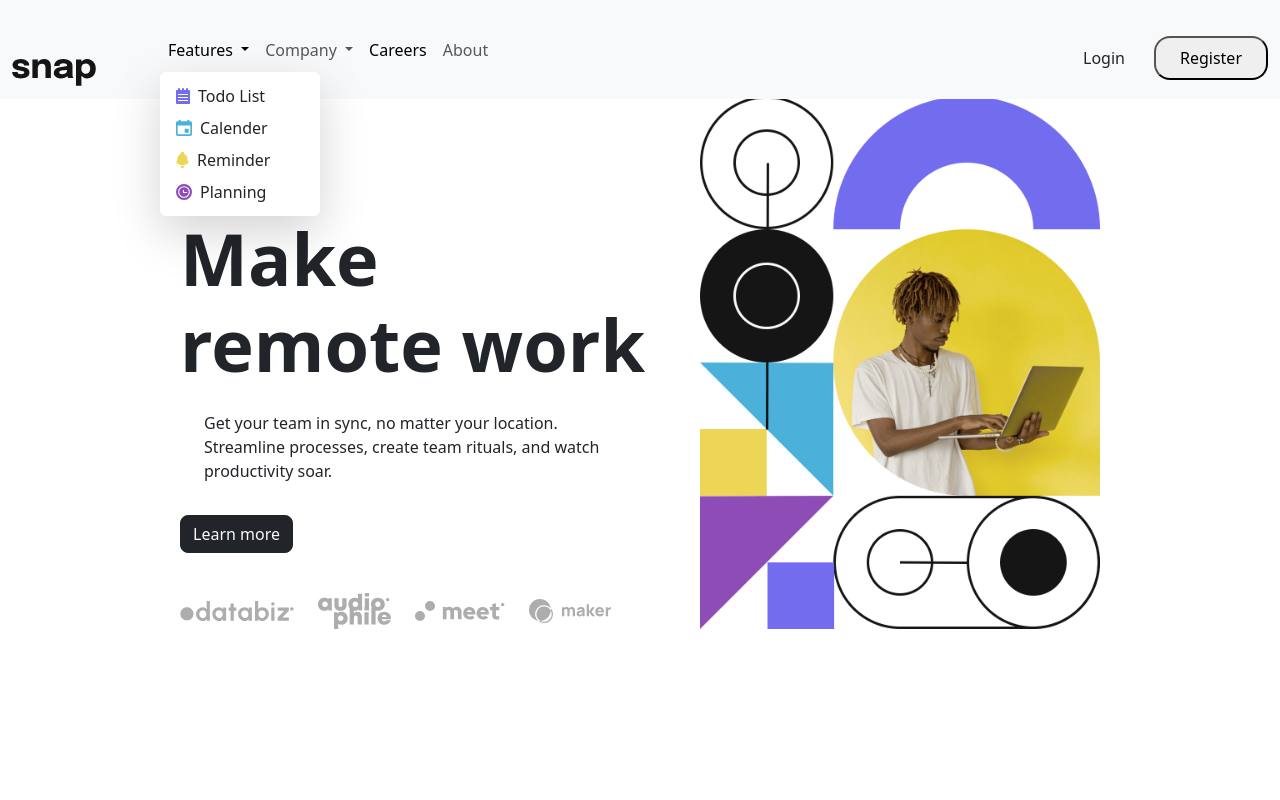
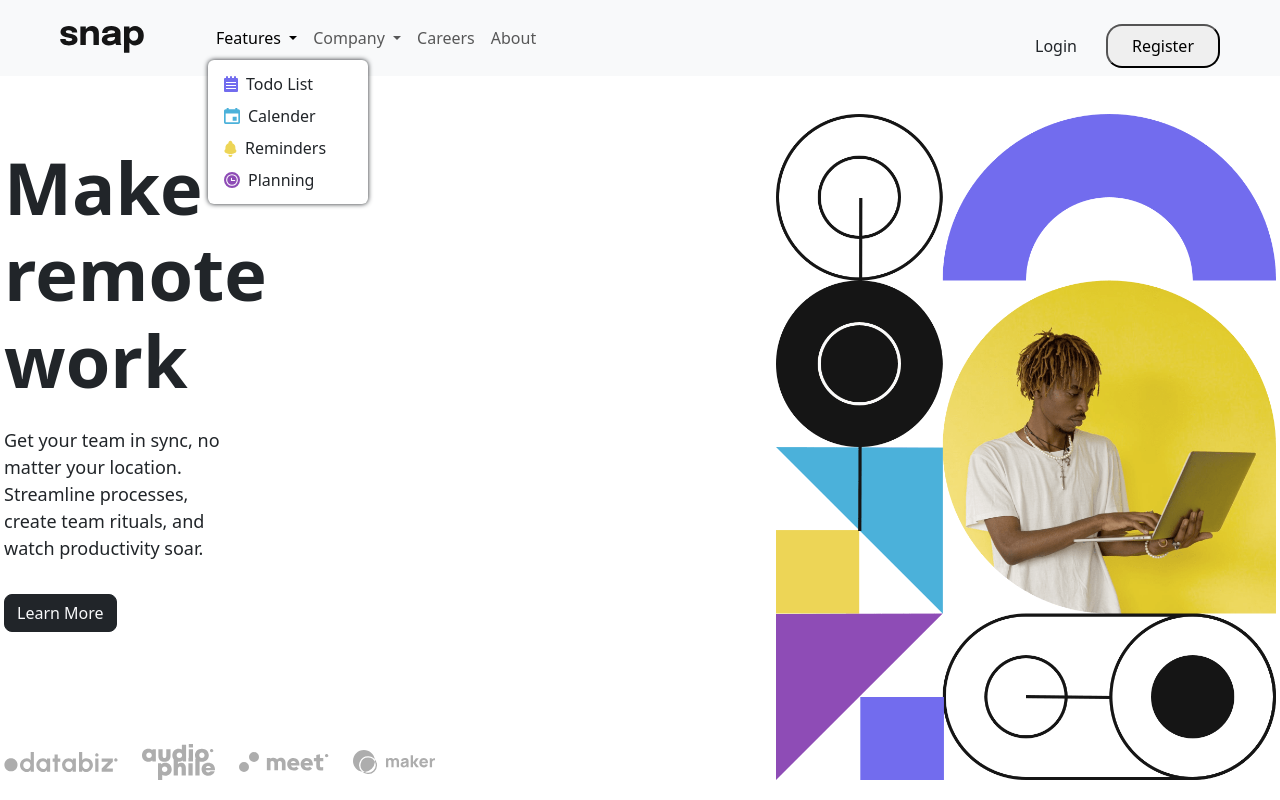
Before and after one commit to cosmasonyekwelu/intro-sec, a plain HTML site: page index.html in a window 1280 px wide. Both pictures are taken after a click on the button "Features". Drawn offline with nearby package versions, Linux system fonts and the light colour scheme.

Commit message:
Add files via upload

```diff
--- a/index.html
+++ b/index.html
@@ -1,151 +1,185 @@
 <!DOCTYPE html>
 <html lang="en">
   <head>
-  <meta charset="UTF-8">
-  <meta name="viewport" content="width=device-width, initial-scale=1.0"> <!-- displays site properly based on user's device -->
-
-  <link rel="icon" type="image/png" sizes="32x32" href="./images/favicon-32x32.png">
-
-  <title>Hero section </title>
-
-  <link href="https://cdn.jsdelivr.net/npm/bootstrap@5.3.3/dist/css/bootstrap.min.css" rel="stylesheet" integrity="sha384-QWTKZyjpPEjISv5WaRU9OFeRpok6YctnYmDr5pNlyT2bRjXh0JMhjY6hW+ALEwIH" crossorigin="anonymous">
-
-  <link rel="stylesheet" href="/style.css">
+    <meta charset="UTF-8" />
+    <meta name="viewport" content="width=device-width, initial-scale=1.0" />
+    <title>HERO SECTION</title>
+    <link
+      href="https://cdn.jsdelivr.net/npm/bootstrap@5.3.3/dist/css/bootstrap.min.css"
+      rel="stylesheet"
+      integrity="sha384-QWTKZyjpPEjISv5WaRU9OFeRpok6YctnYmDr5pNlyT2bRjXh0JMhjY6hW+ALEwIH"
+      crossorigin="anonymous"
+    />
+    <link rel="stylesheet" href="style.css" />
   </head>
   <body class="m-auto">
-
-<nav class="navbar bg-body-tertiary fixed-top navbar-expand-md">
+    <nav class="navbar bg-body-tertiary fixed-top navbar-expand-md px-md-5">
       <div class="container-fluid">
-    <a class="navbar-brand pt-5" href="#"><img src="/images/logo.svg" alt=""></a>
-    <button class="navbar-toggler" type="button" data-bs-toggle="offcanvas" data-bs-target="#offcanvasNavbar" aria-controls="offcanvasNavbar" aria-label="Toggle navigation">
+        <a class="navbar-brand" href="#"
+          ><img src="/images/logo.svg" alt=""
+        /></a>
+        <button
+          class="navbar-toggler"
+          type="button"
+          data-bs-toggle="offcanvas"
+          data-bs-target="#offcanvasNavbar"
+          aria-controls="offcanvasNavbar"
+          aria-label="Toggle navigation"
+        >
           <span class="navbar-toggler-icon"></span>
         </button>
-    <div class="offcanvas offcanvas-end" tabindex="-1" id="offcanvasNavbar" aria-labelledby="offcanvasNavbarLabel">
+        <div
+          class="offcanvas offcanvas-end"
+          tabindex="-1"
+          id="offcanvasNavbar"
+          aria-labelledby="offcanvasNavbarLabel"
+        >
           <div class="offcanvas-header">
-        <h5 class="offcanvas-title" id="offcanvasNavbarLabel">Offcanvas</h5>
-        <button type="button" class="btn-close" data-bs-dismiss="offcanvas" aria-label="Close"></button>
+            <button
+              type="button"
+              class="btn-close"
+              data-bs-dismiss="offcanvas"
+              aria-label="Close"
+            ></button>
           </div>
           <div class="offcanvas-body">
-        <ul class="navbar-nav justify-content-start flex-grow-1 pe-3 align-items-md-center ms-md-5">
+            <ul
+              class="navbar-nav justify-content-start flex-grow-1 pe-3 align-items-md-center ms-md-5"
+            >
+              <li class="nav-item dropdown">
+                <a
+                  class="nav-link dropdown-toggle"
+                  href="#"
+                  role="button"
+                  data-bs-toggle="dropdown"
+                  aria-expanded="false"
+                >
+                  Features
+                </a>
+                <ul class="box dropdown-menu border-0">
+                  <li>
+                    <a
+                      class="dropdown-item d-flex align-items-center gap-2"
+                      href="#"
+                      ><img src="/images/icon-todo.svg" alt="" />
+                      <p class="mb-0">Todo List</p></a
+                    >
+                  </li>
+
+                  <li>
+                    <a
+                      class="dropdown-item d-flex align-items-center gap-2"
+                      href="#"
+                      ><img src="/images/icon-calendar.svg" alt="" />
+                      <p class="mb-0">Calender</p></a
+                    >
+                  </li>
+                  <li>
+                    <a
+                      class="dropdown-item d-flex align-items-center gap-2"
+                      href="#"
+                      ><img src="/images/icon-reminders.svg" alt="" />
+                      <p class="mb-0">Reminders</p></a
+                    >
+                  </li>
+
+                  <li>
+                    <a
+                      class="dropdown-item d-flex align-items-center gap-2"
+                      href="#"
+                      ><img src="/images/icon-planning.svg" alt="" />
+                      <p class="mb-0">Planning</p></a
+                    >
+                  </li>
+                </ul>
+              </li>
 
               <li class="nav-item dropdown">
-            <a class="nav-link dropdown-toggle" href="#" role="button" data-bs-toggle="dropdown" aria-expanded="false">
-              Features
-            </a>
-            <ul class="dropdown-menu border-0 shadow-lg">
-              <li><a class="dropdown-item d-flex align-items-center gap-2" href="#">
-                <img src="/images/icon-todo.svg" alt="">
-                <p class="mb-0">Todo List</p></a></li>
-              <li><a class="dropdown-item d-flex align-items-center gap-2" href="#">
-                <img src="/images/icon-calendar.svg" alt="">
-                <p class="mb-0">Calender</p></a></li>
-              <li><a class="dropdown-item d-flex align-items-center gap-2" href="#">
-                <img src="/images/icon-reminders.svg" alt="">
-                <p class="mb-0">Reminder</p></a></li>
-              <li><a class="dropdown-item d-flex align-items-center gap-2" href="#">
-                <img src="/images/icon-planning.svg" alt="">
-                <p class="mb-0">Planning</p></a></li>
-
-
-
-            </ul>
-          </li>
-          <li class="nav-item dropdown">
-            <a class="nav-link dropdown-toggle" href="#" role="button" data-bs-toggle="dropdown" aria-expanded="false">
+                <a
+                  class="nav-link dropdown-toggle"
+                  href="#"
+                  role="button"
+                  data-bs-toggle="dropdown"
+                  aria-expanded="false"
+                >
                   Company
                 </a>
-            <ul class="dropdown-menu border-0 shadow-lg">
+                <ul class="box dropdown-menu border-0">
                   <li><a class="dropdown-item" href="#">History</a></li>
                   <li><a class="dropdown-item" href="#">Our Team</a></li>
-              <li><a class="dropdown-item" href="#">Blog</a></li>
+                  <li>
+                    <a class="dropdown-item" href="#">Blog</a>
+                  </li>
                 </ul>
               </li>
               <li class="nav-item">
-            <a class="nav-link active" aria-current="page" href="#">Careers</a>
+                <a class="nav-link" aria-current="page" href="#">Careers</a>
               </li>
               <li class="nav-item">
                 <a class="nav-link" href="#">About</a>
               </li>
+            </ul>
 
-        </ul>
-        <div class="d-flex flex-column flex-md-row align-items-center  mt-3 gap-3" role="search">
-        <a href="" class="btn">Login</a>
-          <button class="py-2 rounded-4 w-100 px-md-4" type="submit">Register</button>
+            <div
+              class="d-flex flex-column align-items-center mt-3 gap-3 flex-md-row"
+              role="search"
+            >
+              <a class="btn" href="#">Login</a>
+              <button class="py-2 rounded-4 w-100 px-md-4" type="submit">
+                Register
+              </button>
             </div>
           </div>
         </div>
       </div>
     </nav>
-<!-- ================ -->
-<header class="d-md-flex flex-md-row-reverse mt-md-5 pt-md-5 align-items-md-end gap-md-5" >
-  <img src="/images/image-hero-mobile.png" class="w-100 mt-5 pt-5 d-md-none" alt="">
-  <img class="d-none d-md-block" src="/images/image-hero-desktop.png" alt="" width="400">
-  <div class="text-center text-md-start mt-5 d-flex flex-column gap-3 align-items-center align-items-md-start">
-    <h1 class="display-2 fw-bolder">Make remote work</h1>
-    <p class="fs-6 px-4">Get your team in sync, no matter your location. Streamline processes,
-      create team rituals, and watch productivity soar.</p>
-    <button class="btn btn-dark btn-outline-light border-1 border-dark rounded-3">Learn more </button>
-    <div class="mt-4 d-flex align-items-center gap-4">
-      <img src="/images/client-databiz.svg" alt="">
-      <img  src="/images/client-audiophile.svg" alt="">
-      <img  src="/images/client-meet.svg" alt="">
-      <img  src="/images/client-maker.svg" alt="">
+    <!-- ====================================================================== -->
+
+    <header
+      class="d-md-flex flex-md-row-reverse mt-md-5 pt-md-5 align-items-md-end gap-md-5 mx-md-1"
+    >
+      <img
+        src="/images/image-hero-mobile.png"
+        alt=""
+        class="w-100 pt-5 mt-5 d-md-none"
+      />
+
+      <img
+        width="500"
+        src="/images/image-hero-desktop.png"
+        alt=""
+        class="d-none d-md-block"
+      />
+
+      <div
+        class="intro-div text-center text-md-start mt-5 d-flex flex-column gap-3 align-items-center align-items-md-start"
+      >
+        <h1 class="display-2 fw-bolder me-md-2">Make remote work</h1>
+        <p>
+          Get your team in sync, no matter your location. Streamline processes,
+          create team rituals, and watch productivity soar.
+        </p>
+        <button
+          class="btn btn-dark btn-outline-light border-1 border-dark rounded-3"
+        >
+          Learn More
+        </button>
+        <div
+          class="sponsors mt-4 d-flex align-items-center gap-4 pt-md-5 mt-md-5"
+        >
+          <img src="/images/client-databiz.svg" alt="" />
+          <img src="/images/client-audiophile.svg" alt="" />
+          <img src="/images/client-meet.svg" alt="" />
+          <img src="/images/client-maker.svg" alt="" />
         </div>
       </div>
     </header>
 
-
-  <script src="https://cdn.jsdelivr.net/npm/bootstrap@5.3.3/dist/js/bootstrap.bundle.min.js" integrity="sha384-YvpcrYf0tY3lHB60NNkmXc5s9fDVZLESaAA55NDzOxhy9GkcIdslK1eN7N6jIeHz" crossorigin="anonymous"></script>
-
-<!-- GIT is a distributed version control system that enable/help developers track, manage changes to code overtime.
-
- GIT (Global Information Tracker) is a free, open-source version control system that helps developers manage changes in their codebase over time.
-
-Key Features:
-
-1. Distributed version control: Allows multiple developers to collaborate.
-2. Local repository: Stores project history on your computer.
-3. Branching: Creates separate lines of development (e.g., feature branches).
-4. Merging: Combines changes from different branches.
-5. Committing: Records changes with a timestamp and message.
-6. Logging: Tracks project history.
-
-Benefits:
-
-1. Version control: Manages changes and reverses mistakes.
-2. Collaboration: Enables multiple developers to work together.
-3. Flexibility: Supports various workflows and branching models.
-4. Scalability: Handles large projects efficiently.
-5. Security: Tracks changes and ensures data integrity.
-
-Basic GIT Commands:
-
-1. git init: Initializes a repository.
-2. git add: Stages changes.
-3. git commit: Commits changes.
-4. git log: Displays commit history.
-5. git branch: Creates/switches branches.
-6. git merge: Combines branches.
-7. git remote: Links to remote repositories.
-8. git push: Uploads changes.
-9. git pull: Downloads updates.
-
-GIT Tools and Services:
-
-1. GitHub
-2. GitLab
-3. Bitbucket
-4. GitKraken
-5. Sourcetree
-6. Visual Studio Code (VS Code)
-
-GIT Workflows:
-
-1. Centralized Workflow
-2. Feature Branch Workflow
-3. Git Flow
-4. Forking Workflow
--->
-
+    <!-- ====================================================================== -->
+    <script
+      src="https://cdn.jsdelivr.net/npm/bootstrap@5.3.3/dist/js/bootstrap.bundle.min.js"
+      integrity="sha384-YvpcrYf0tY3lHB60NNkmXc5s9fDVZLESaAA55NDzOxhy9GkcIdslK1eN7N6jIeHz"
+      crossorigin="anonymous"
+    ></script>
   </body>
 </html>
--- a/style.css
+++ b/style.css
@@ -3,31 +3,41 @@
   --Medium-Gray: hsl(0, 0%, 41%);
   --Almost-Black: hsl(0, 0%, 8%);
 }
-
 * {
   margin: 0;
   padding: 0;
 }
-
 body {
   max-width: 1440px;
 }
-
 header p {
   font-size: 18px;
-    padding: 0 16px;
+  padding: 0 10px;
 }
 
-@media (max-width : 768px) {
-
+@media (max-width: 768px) {
+  .sponsors img {
+    width: 60px;
+  }
 }
 
-    @media(width > 768px){
+@media (width > 768px) {
   header {
     margin: 0 180px;
   }
+
   header p {
     padding-left: 0;
-            padding-right: 2000px;
+    padding-right: 200px;
+  }
+  .intro-div p {
+    padding-right: 500px;
+  }
+  .intro-div h1 {
+    padding-right: 430px;
+  }
+  .box {
+    box-shadow: 0 0 5px;
+    /* border: none; */
   }
 }
```
Lines whose indentation alone changed are shown as unchanged.
